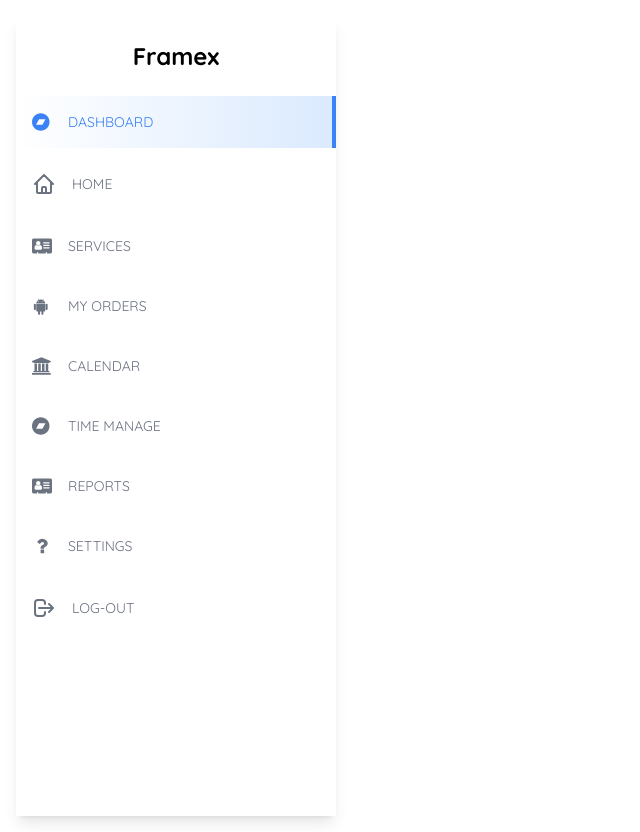
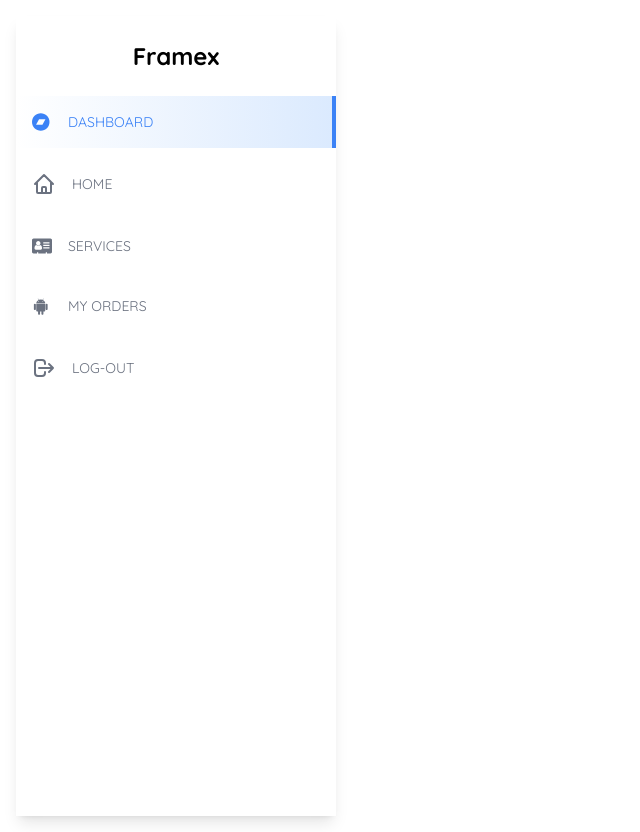
Before and after one commit to muhammadhafijur/framex-io, a React (Create React App) app: page /dashboard in a window 1280 px wide. Shown: the whole page, without its empty margins (0-640 px from the left). Built offline with nearby package versions, Linux system fonts and the light colour scheme.

Commit message:
dashboard route updated

```diff
--- a/src/Pages/Dashboard/DashboardHome/DashboardHome.tsx
+++ b/src/Pages/Dashboard/DashboardHome/DashboardHome.tsx
@@ -55,7 +55,7 @@ const DashboardHome = () => {
                                     My Orders
                                 </span>
                             </Link>
-                            <Link to='/calendar' className="w-full font-thin uppercase text-gray-500 dark:text-gray-200 flex items-center p-4 my-2 transition-colors duration-200 justify-start hover:text-blue-500">
+                            {/* <Link to='/calendar' className="w-full font-thin uppercase text-gray-500 dark:text-gray-200 flex items-center p-4 my-2 transition-colors duration-200 justify-start hover:text-blue-500">
                                 <span className="text-left">
                                     <svg width="20" height="20" fill="currentColor" className="m-auto" viewBox="0 0 2048 1792" xmlns="http://www.w3.org/2000/svg">
                                         <path d="M960 0l960 384v128h-128q0 26-20.5 45t-48.5 19h-1526q-28 0-48.5-19t-20.5-45h-128v-128zm-704 640h256v768h128v-768h256v768h128v-768h256v768h128v-768h256v768h59q28 0 48.5 19t20.5 45v64h-1664v-64q0-26 20.5-45t48.5-19h59v-768zm1595 960q28 0 48.5 19t20.5 45v128h-1920v-128q0-26 20.5-45t48.5-19h1782z">
@@ -98,7 +98,7 @@ const DashboardHome = () => {
                                 <span className="mx-4 text-sm font-normal">
                                     Settings
                                 </span>
-                            </Link>
+                            </Link> */}
                             <Link to='/home' className="w-full font-thin uppercase text-gray-500 dark:text-gray-200 flex items-center p-4 my-2 transition-colors duration-200 justify-start hover:text-blue-500">
                                 <span className="text-left">
                                     <svg xmlns="http://www.w3.org/2000/svg" className="h-6 w-6" fill="none" viewBox="0 0 24 24" stroke="currentColor">
```
